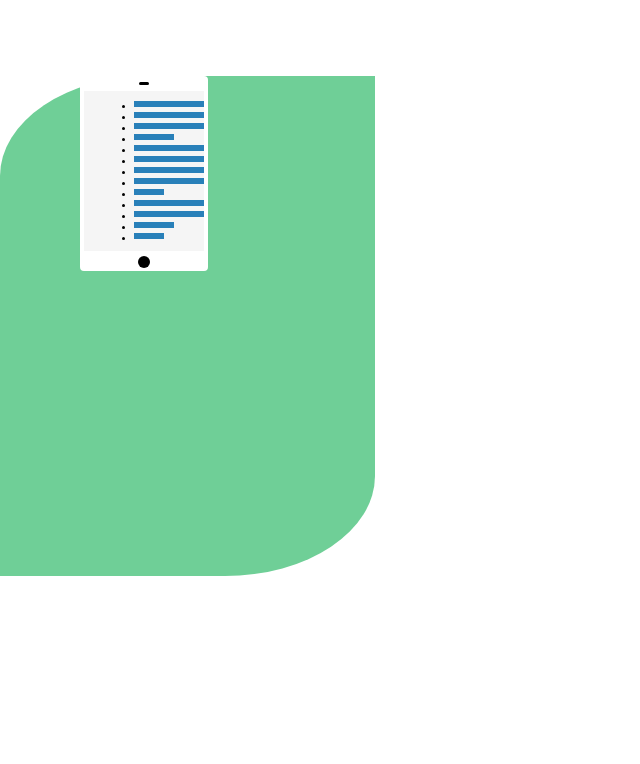
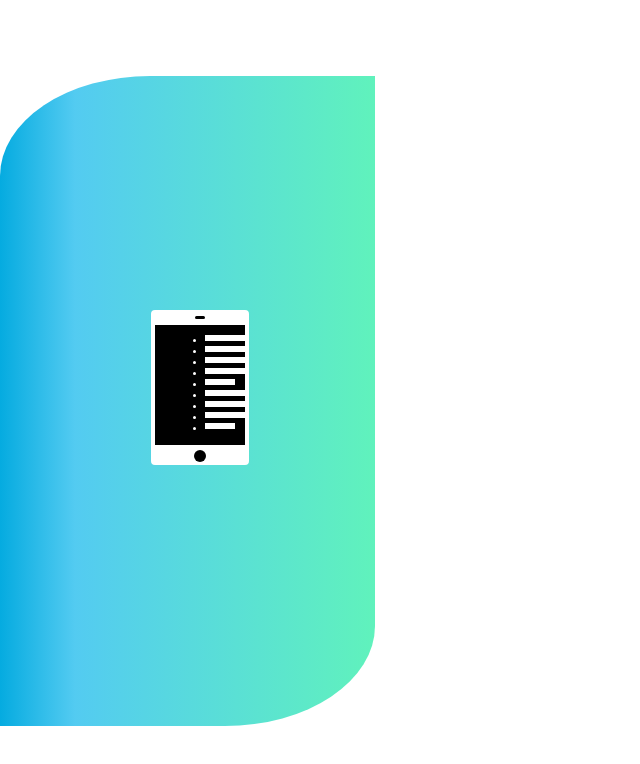
Before and after one commit to WildCodeSchool/Paris-0919-P2-Comparateur-de-prix, a React (Create React App) app: page /Autocomplete in a window 1280 px wide. Shown: the top 764 px of the page, without its empty margins (0-640 px from the left). Built offline with nearby package versions, Linux system fonts and the light colour scheme.

Commit message:
launding page finish

```diff
--- a/src/Components/Main.css
+++ b/src/Components/Main.css
@@ -1,28 +1,29 @@
 .carre{
     width: 375px;
-    height: 500px;
-    background-color: #6FCF97;
+    height: 650px;
+    background: linear-gradient(to right, #05abe0 0%,#53cbf1 20%,#60f2bc 100%);
     margin-top: 2cm;
-    margin:none;
     border-top-left-radius: 150px 100px;
-    border-bottom-right-radius: 150px 100px;
+	border-bottom-right-radius: 150px 100px;
+
 
 }
 
-.head{
-  margin:none;
-}
 
 .tablet {
-	width: 120px;
-	height: 160px;
-	margin: 0 80px;
+	width: 90px;
+	height: 120px;
+	margin-left: 4cm;
+	margin-top: -11cm;
 	border: 4px #fff solid;
 	border-top-width: 15px;
 	border-bottom-width: 20px;
 	border-radius:         4px;
 	-moz-border-radius:    4px;
-	-webkit-border-radius: 4px; }
+	-webkit-border-radius: 4px;
+
+
+}
 
 .tablet:before {
 	content: '';
@@ -47,11 +48,11 @@
 	-webkit-border-radius: 10px; }
 
 .tablet .content {
-	width: 120px;
-	height: 160px;
+	width: 90px;
+	height: 120px;
 	margin: 15px 0 0 0;
-	background: whitesmoke;
-	color: ;
+	background:black;
+	color: white ;
 	font-size: 0.5em;
 	overflow: hidden;
 	z-index: 1000; }
@@ -73,8 +74,8 @@
 .tablet ul li {
 	height: 6px;
 	margin: 0 0 5px 0;
-	border-color: #2980b9;
-	background: #2980b9; }
+	border-color:white;
+	background: white; }
 
 @keyframes tablet {
   20%,60% { transform: translate(-120px) }
--- a/src/Components/Main.js
+++ b/src/Components/Main.js
@@ -6,19 +6,17 @@ function Main(){
 
 <div className="Container">
 
-  <div className="carre">
+  <div className="carre"></div>
 
   <div class="tablet">
 		<div class="content">
 			<div class="wrap">
 				<ul>
-					<li></li>
-					<li></li>
+
 					<li></li>
 					<li style={{width:"40%"}}></li>
 					<li></li>
-					<li></li>
-					<li></li>
+
 					<li></li>
 					<li style={{width:"30%"}}></li>
 					<li></li>
@@ -27,13 +25,11 @@ function Main(){
 					<li style={{width: "30%"}}></li>
 				</ul>
 				<ul>
-					<li></li>
-					<li></li>
+
 					<li></li>
 					<li style={{width: "90%"}}></li>
 					<li></li>
-					<li></li>
-					<li></li>
+
 					<li></li>
 					<li style={{width:"60%"}}></li>
 					<li></li>
@@ -53,7 +49,7 @@ function Main(){
 
      </div>
 
-</div>
+
 
 
 
```
